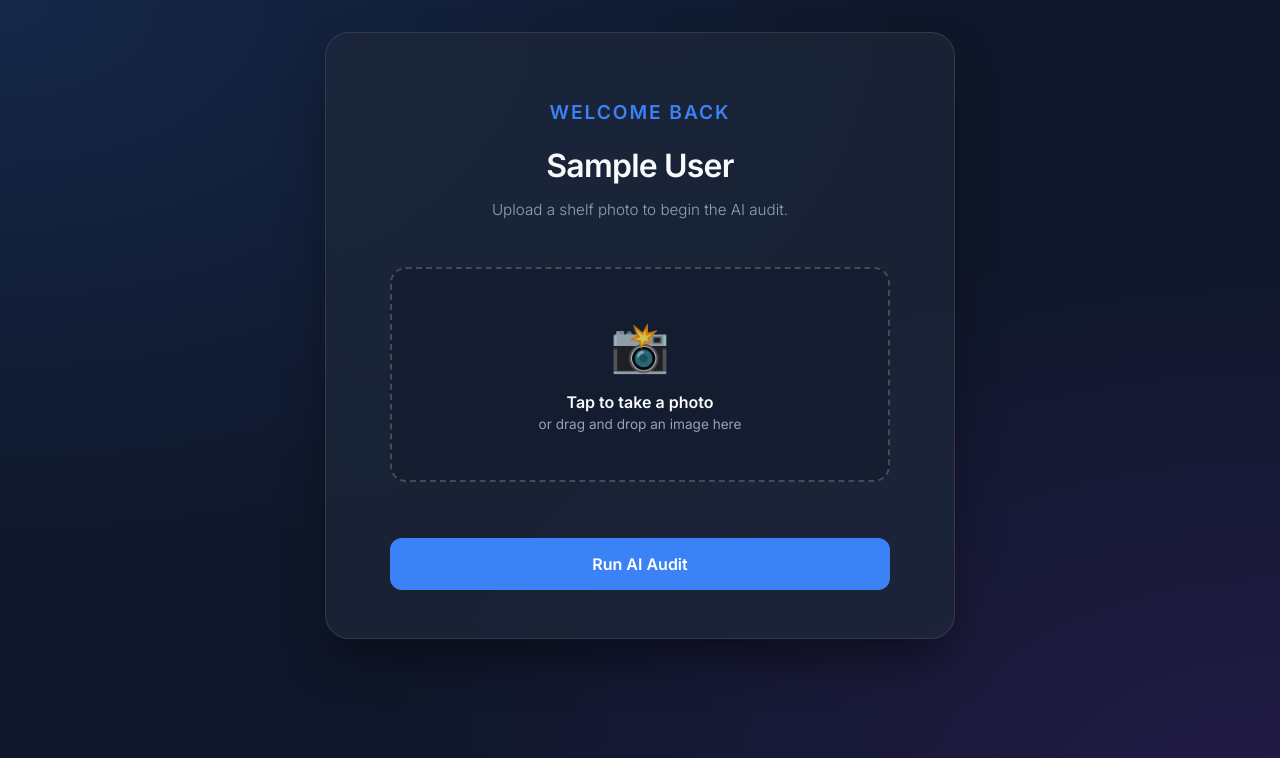
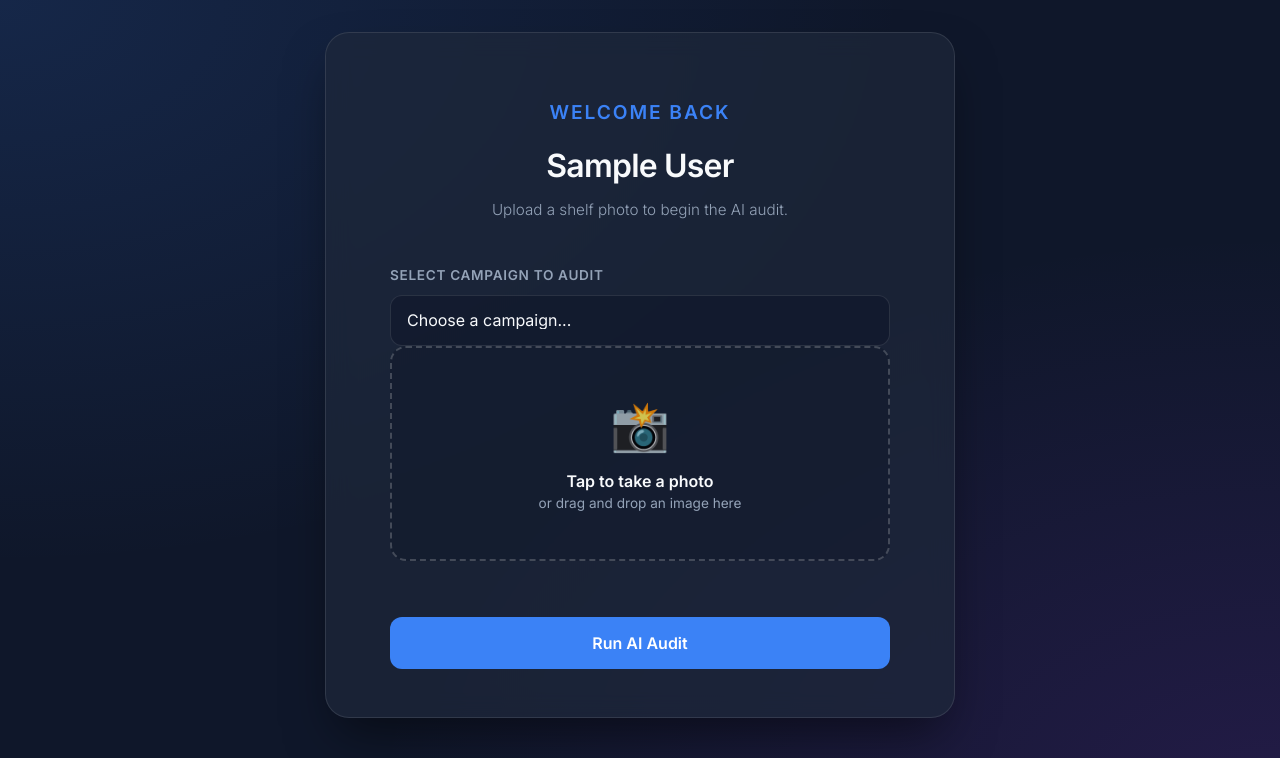
Before and after one commit to emilioquezadanavarro/shelfAI-app, a FastAPI app: template app/templates/worker_dashboard.html in a window 1280 px wide. Shown: the top 758 px of the page. Run offline with FastAPI, Linux system fonts and the light colour scheme; the template is opened without the code that fills it: most values are stand-ins (such as "Sample title", 1, 10 or a date in 2020); parts of the project's set-up code (start-up, migrations or seed data) failed here and were passed over.

Commit message:
Adding a campaign selector

```diff
--- a/app/templates/worker_dashboard.html
+++ b/app/templates/worker_dashboard.html
@@ -44,6 +44,17 @@
             ensuring the final audit results are forever linked to this exact employee.
             -->
             <input type="hidden" name="profile_id" value="{{ profile.id }}">
+
+            <!-- Campaign Selector -->
+            <div class="input-group">
+                <label for="campaign_id">Select Campaign to Audit</label>
+                <select id="campaign_id" name="campaign_id" required>
+                    <option value="" disabled selected>Choose a campaign...</option>
+                    {% for campaign in campaigns %}
+                    <option value="{{ campaign.id }}">{{ campaign.campaign_name }}</option>
+                    {% endfor %}
+                </select>
+            </div>
 
             <!-- Drag & Drop Upload Zone styled with custom CSS -->
             <div class="upload-area">
```
